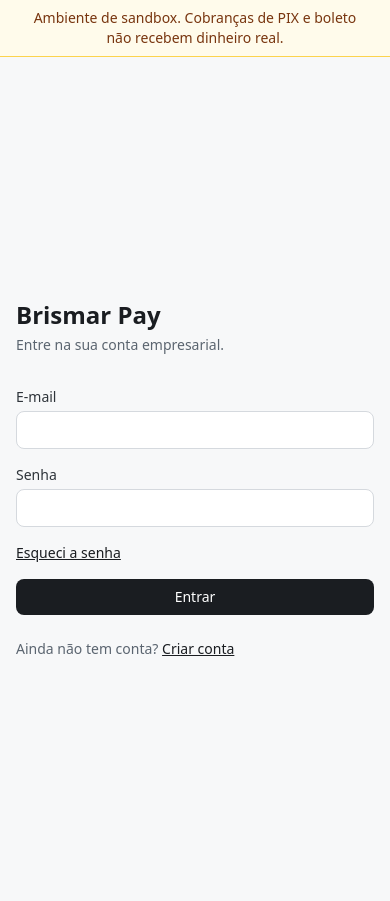
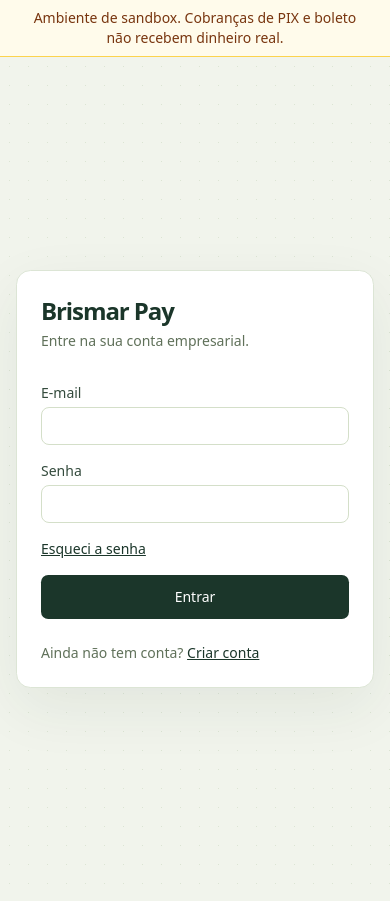
Before and after one commit to Brismarp/brismarp-pay, a Next.js app in the folder apps/web/: page /login in a window 390 px wide. Built offline with nearby package versions, Linux system fonts and the light colour scheme; no server answers.

Commit message:
Align Brismarp Pay interfaces with green product style

```diff
--- a/apps/web/app/globals.css
+++ b/apps/web/app/globals.css
@@ -2,7 +2,158 @@
 @tailwind components;
 @tailwind utilities;
 
+:root {
+  color-scheme: light;
+  --pay-ink: #1b362a;
+  --pay-muted: #60715a;
+  --pay-line: #d4dfc9;
+  --pay-accent: #d9ef8e;
+  --pay-paper: #f5f7f1;
+}
+
 body {
-  background-color: #f7f8f9;
-  color: #1a1d21;
+  background-color: var(--pay-paper);
+  background-image: radial-gradient(#dfe7d7 0.65px, transparent 0.65px);
+  background-size: 24px 24px;
+  color: #1b362a;
 }
+
+a,
+button {
+  transition: color 150ms ease, background-color 150ms ease, border-color 150ms ease,
+    box-shadow 150ms ease, transform 150ms ease;
+}
+
+input,
+select,
+textarea {
+  background-color: #fff;
+  border-radius: 0.4rem;
+}
+
+input:focus,
+select:focus,
+textarea:focus {
+  border-color: #829a70;
+  box-shadow: 0 0 0 3px rgb(130 154 112 / 18%);
+}
+
+table {
+  border-collapse: collapse;
+}
+
+th {
+  letter-spacing: 0.06em;
+}
+
+/* Quiet, practical merchant console with a consistent Brismarp green palette. */
+body nav.border-b {
+  border-color: #d4dfc9;
+  box-shadow: 0 1px 0 rgb(27 54 42 / 4%);
+}
+body nav.border-b.bg-white {
+  position: sticky;
+  top: 0;
+  z-index: 10;
+  background-color: rgb(255 255 255 / 96%);
+  backdrop-filter: blur(12px);
+}
+body nav.border-b.bg-white > div:not(.bg-amber-50) {
+  min-height: 64px;
+}
+body nav.border-b.bg-brand-900 {
+  border-color: #294b39;
+  background-image: radial-gradient(rgb(225 242 203 / 10%) 0.7px, transparent 0.7px);
+  background-size: 18px 18px;
+}
+body nav.border-b a:hover,
+body nav.border-b button:hover {
+  color: #729051;
+}
+body nav.border-b.bg-brand-900 a:hover,
+body nav.border-b.bg-brand-900 button:hover {
+  color: #d9ef8e;
+}
+main.max-w-5xl,
+main.max-w-3xl,
+main.max-w-2xl {
+  padding-top: 2.25rem;
+  padding-bottom: 3.5rem;
+}
+main h1 {
+  letter-spacing: -0.035em;
+}
+main section > h2 {
+  letter-spacing: 0.075em;
+}
+main .rounded-lg.border.bg-white,
+main .rounded-lg.border.border-brand-200.bg-white {
+  border-color: #dfe6d9;
+  border-radius: 0.7rem;
+  box-shadow: 0 4px 16px rgb(27 54 42 / 3%);
+}
+main button.bg-brand-900,
+main a.bg-brand-900,
+main button[class*="bg-brand-900"] {
+  border-radius: 0.45rem;
+}
+main button:hover:not(:disabled) {
+  transform: translateY(-1px);
+}
+main table thead {
+  background-color: #edf2e7;
+}
+main table tbody tr {
+  transition: background-color 120ms ease;
+}
+main table tbody tr:hover {
+  background-color: #f5f8f1;
+}
+@media (max-width: 700px) {
+  body nav.border-b > div:not(.bg-amber-50) {
+    gap: 0.75rem;
+    overflow-x: auto;
+    white-space: nowrap;
+  }
+  main.max-w-5xl,
+  main.max-w-3xl,
+  main.max-w-2xl {
+    padding-top: 1.5rem;
+  }
+}
+
+body nav.border-b {
+  position: sticky;
+  top: 0;
+  z-index: 10;
+}
+body nav.border-b > div {
+  max-width: 72rem;
+}
+main.min-h-screen.flex.items-center.justify-center.px-4 {
+  background-color: #f1f4ec;
+  background-image: radial-gradient(#dbe4d3 0.7px, transparent 0.7px);
+  background-size: 19px 19px;
+}
+main.min-h-screen.flex.items-center.justify-center.px-4 > div.w-full.max-w-sm {
+  padding: 2.25rem;
+  border: 1px solid #dce5d5;
+  border-radius: 0.9rem;
+  background-color: #fff;
+  box-shadow: 0 20px 60px rgb(27 54 42 / 7%);
+}
+main.min-h-screen.flex.items-center.justify-center.px-4 > div.w-full.max-w-sm h1 {
+  letter-spacing: -0.045em;
+}
+main.min-h-screen.flex.items-center.justify-center.px-4 > div.w-full.max-w-sm button[type="submit"] {
+  min-height: 44px;
+  background-color: #1b362a;
+}
+main.min-h-screen.flex.items-center.justify-center.px-4 > div.w-full.max-w-sm button[type="submit"]:hover:not(:disabled) {
+  background-color: #315541;
+}
+@media (max-width: 480px) {
+  main.min-h-screen.flex.items-center.justify-center.px-4 > div.w-full.max-w-sm {
+    padding: 1.5rem;
+  }
+}
--- a/apps/web/tailwind.config.ts
+++ b/apps/web/tailwind.config.ts
@@ -6,13 +6,13 @@
     extend: {
       colors: {
         brand: {
-          50: "#f7f8f9",
-          100: "#eceef0",
-          200: "#d5d9de",
-          400: "#9aa3ac",
-          600: "#5b6570",
-          800: "#2e343a",
-          900: "#1a1d21",
+          50: "#f5f7f1",
+          100: "#e9eee2",
+          200: "#d4dfc9",
+          400: "#97aa8d",
+          600: "#60715a",
+          800: "#344b3d",
+          900: "#1b362a",
         },
       },
     },
```
Also changed, not shown: 1 other file (tests, documents, lock files or other folders).
